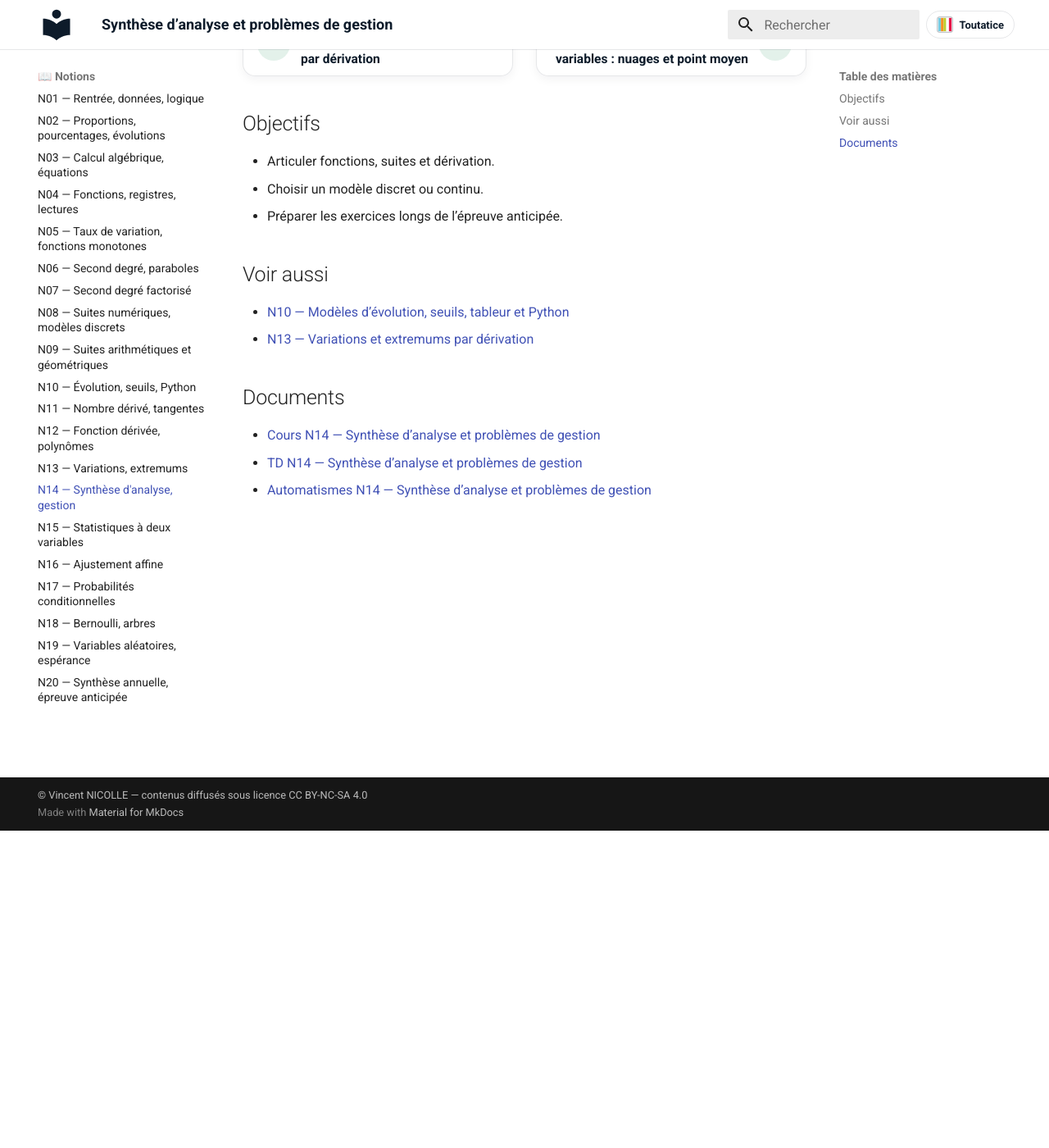
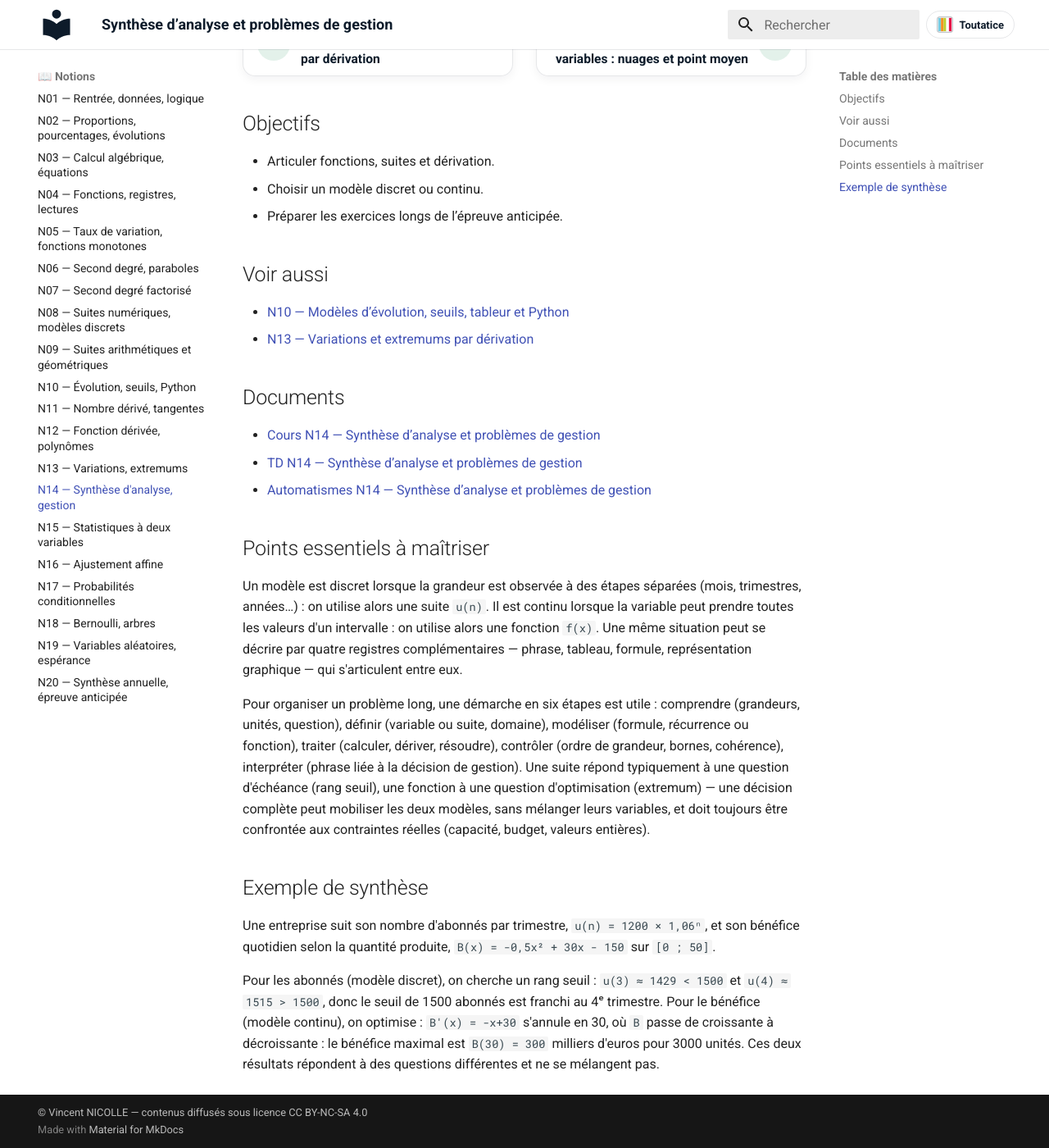
Before and after one commit to vnicolle56610/maths-1stmg, an MkDocs documentation site: the page built from docs/notions/N14-synthese-analyse-gestion.md, in a window 1280 px wide and 1400 px high, scrolled down 387 px. Shown: the whole window at 82% size. Built offline with MkDocs 1.6.1 and Material for MkDocs 9.7.7, drawn with Linux system fonts in a browser that asks for light colours.

Commit message:
content: enrichit la notion N14 de 1STMG
Co-Authored-By: Claude Sonnet 5 <noreply@anthropic.com>

```diff
--- a/docs/notions/N14-synthese-analyse-gestion.md
+++ b/docs/notions/N14-synthese-analyse-gestion.md
@@ -32,3 +32,15 @@ Cette synthèse rassemble les outils d’analyse utiles dans des situations de g
 - [TD N14 — Synthèse d’analyse et problèmes de gestion](../td/TD_N14_SYNTHESE_ANALYSE_PROBLEMES_GESTION.pdf)
 - [Automatismes N14 — Synthèse d’analyse et problèmes de gestion](../automatismes/AUTOMATISMES_N14_SYNTHESE_ANALYSE_PROBLEMES_GESTION.pdf)
 <!-- AUTO-DOCS:END -->
+
+## Points essentiels à maîtriser
+
+Un modèle est discret lorsque la grandeur est observée à des étapes séparées (mois, trimestres, années…) : on utilise alors une suite `u(n)`. Il est continu lorsque la variable peut prendre toutes les valeurs d'un intervalle : on utilise alors une fonction `f(x)`. Une même situation peut se décrire par quatre registres complémentaires — phrase, tableau, formule, représentation graphique — qui s'articulent entre eux.
+
+Pour organiser un problème long, une démarche en six étapes est utile : comprendre (grandeurs, unités, question), définir (variable ou suite, domaine), modéliser (formule, récurrence ou fonction), traiter (calculer, dériver, résoudre), contrôler (ordre de grandeur, bornes, cohérence), interpréter (phrase liée à la décision de gestion). Une suite répond typiquement à une question d'échéance (rang seuil), une fonction à une question d'optimisation (extremum) — une décision complète peut mobiliser les deux modèles, sans mélanger leurs variables, et doit toujours être confrontée aux contraintes réelles (capacité, budget, valeurs entières).
+
+## Exemple de synthèse
+
+Une entreprise suit son nombre d'abonnés par trimestre, `u(n) = 1200 × 1,06ⁿ`, et son bénéfice quotidien selon la quantité produite, `B(x) = -0,5x² + 30x - 150` sur `[0 ; 50]`.
+
+Pour les abonnés (modèle discret), on cherche un rang seuil : `u(3) ≈ 1429 < 1500` et `u(4) ≈ 1515 > 1500`, donc le seuil de 1500 abonnés est franchi au 4ᵉ trimestre. Pour le bénéfice (modèle continu), on optimise : `B'(x) = -x+30` s'annule en 30, où `B` passe de croissante à décroissante : le bénéfice maximal est `B(30) = 300` milliers d'euros pour 3000 unités. Ces deux résultats répondent à des questions différentes et ne se mélangent pas.
```
